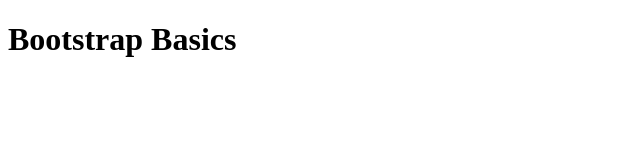
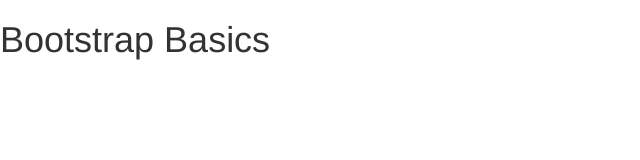
Before and after one commit to ohminimarie/ColtWDB, a plain HTML site: page lecture62/bootstrap.html in a window 1280 px wide. Shown: the whole page, without its empty margins (0-640 px from the left). Drawn offline with nearby package versions, Linux system fonts and the light colour scheme.

Commit message:
Added Bootstrap CDN to html doc

```diff
--- a/lecture62/bootstrap.html
+++ b/lecture62/bootstrap.html
@@ -2,6 +2,8 @@
 <html>
 <head>
   <title>Bootstrap Basics</title>
+  <!-- <link rel="stylesheet" type="text/css" href="bootstrap.css"> -->
+  <link rel="stylesheet" href="https://maxcdn.bootstrapcdn.com/bootstrap/3.3.7/css/bootstrap.min.css" integrity="sha384-BVYiiSIFeK1dGmJRAkycuHAHRg32OmUcww7on3RYdg4Va+PmSTsz/K68vbdEjh4u" crossorigin="anonymous">
 </head>
 <body>
   <h1>Bootstrap Basics</h1>
```
